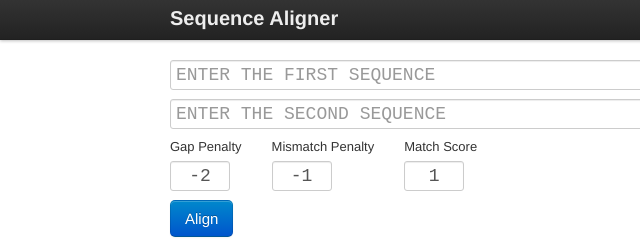
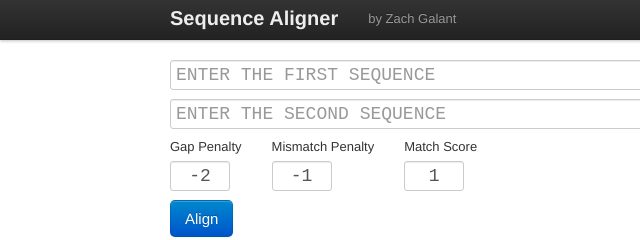
Before and after one commit to zgalant/sequence-alignment, a plain HTML site: page index.html in a window 1280 px wide. Shown: the top 240 px of the page, 0-640 px from the left. Drawn offline with nearby package versions, Linux system fonts and the light colour scheme.

Commit message:
add my name to top

```diff
--- a/index.html
+++ b/index.html
@@ -11,7 +11,10 @@
 	    <div class="navbar navbar-fixed-top">
 	        <div class="navbar-inner">
 	            <div class="container">
-	            <a href="#" class="brand">Sequence Aligner</a>
+    	            <a href="#" class="brand">Sequence Aligner</a>
+    	            <ul class="nav">
+    	                <li><a href="http://zachgalant.com" target="_blank">by Zach Galant</a></li>
+    	            </ul>
 	            </div>
             </div>
 	    </div>
```
